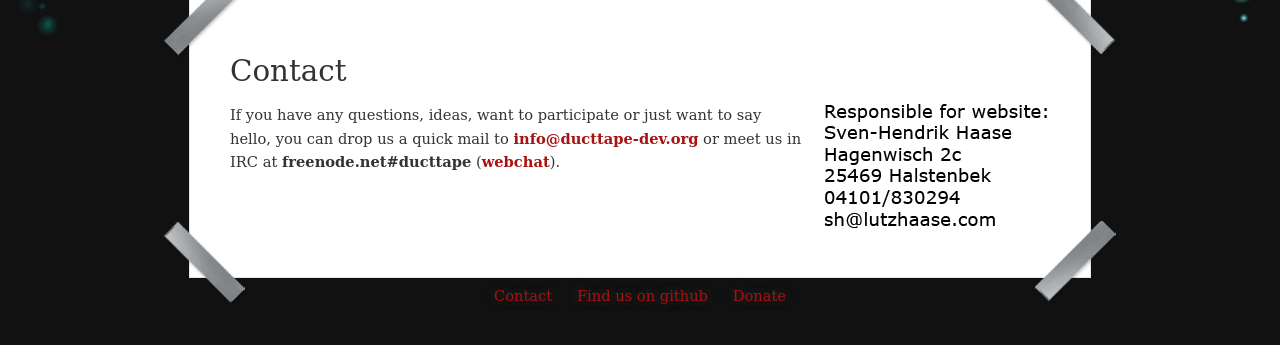
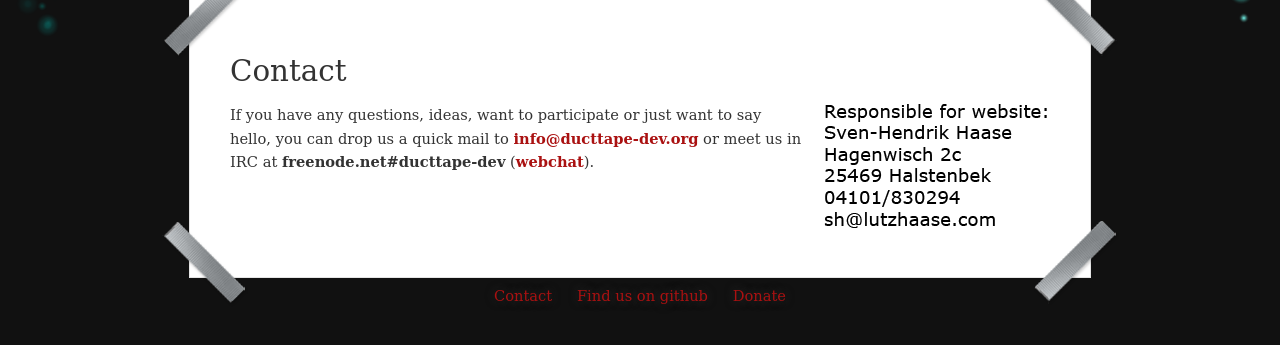
Before and after one commit to ducttape/ducttape-site, a Flask app: page /contact/ in a window 1280 px wide. Shown: the part 166-511 px from the top of the page. Run offline with Flask 2, Linux system fonts and the light colour scheme.

Commit message:
Changing IRC channel name

```diff
--- a/ducttape/templates/contact.html
+++ b/ducttape/templates/contact.html
@@ -12,7 +12,7 @@
         If you have any questions, ideas, want to participate or just
         want to say hello, you can drop us a quick mail to
         <b><a href="mailto:info@ducttape-dev.org">info@ducttape-dev.org</a></b>
-        or meet us in IRC at <b>freenode.net#ducttape</b>
-        (<a href="http://webchat.freenode.net/?channels=ducttape" target="_blank">webchat</a>).
+        or meet us in IRC at <b>freenode.net#ducttape-dev</b>
+        (<a href="http://webchat.freenode.net/?channels=ducttape-dev" target="_blank">webchat</a>).
     </p>
 {% endblock %}
```
